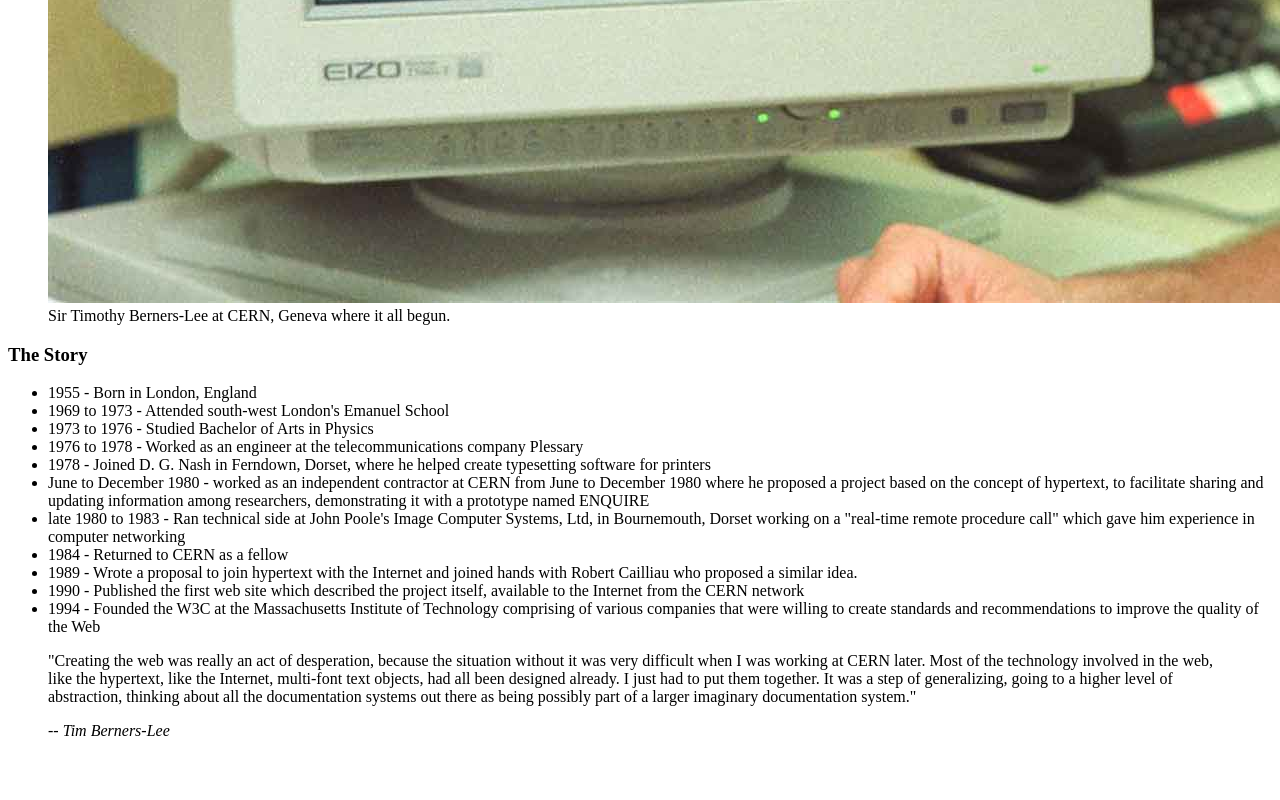
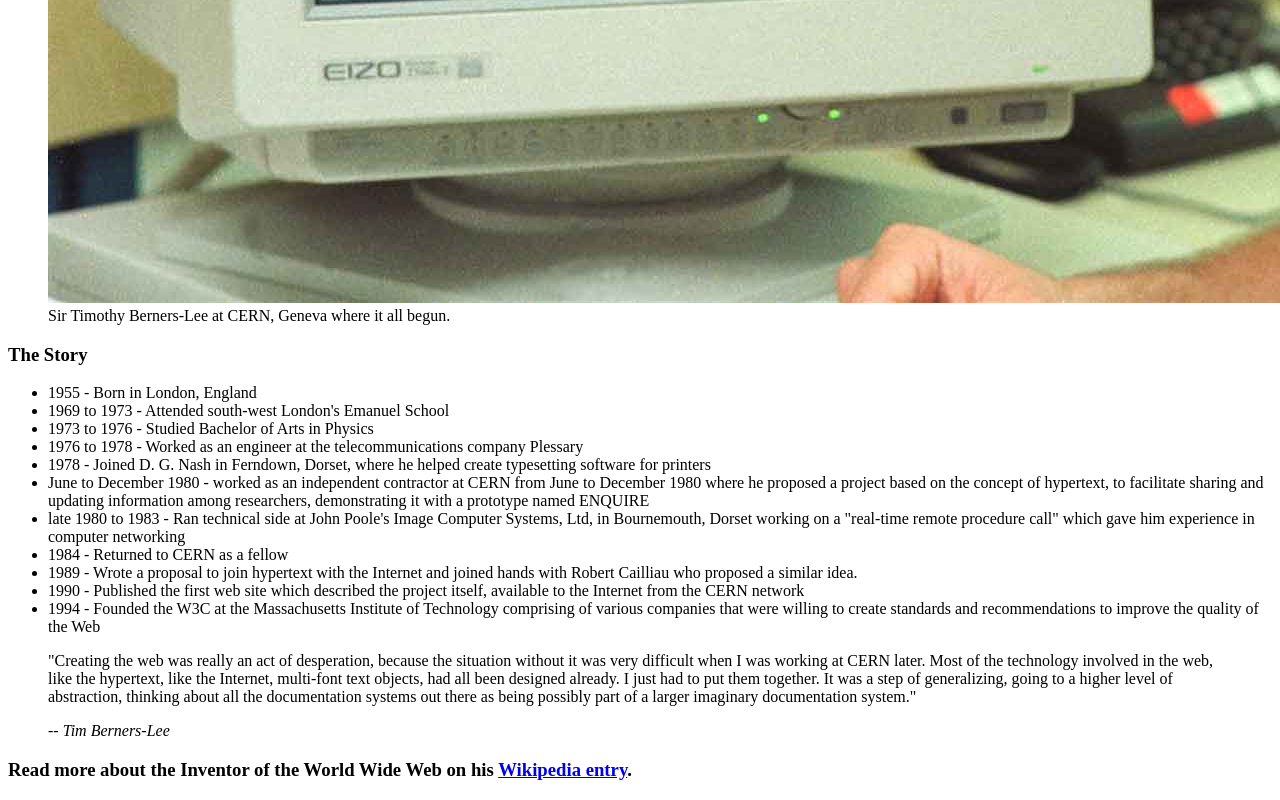
Before and after one commit to SGM-dev/Tibute-Page, a plain HTML site: page index.html in a window 1280 px wide. Shown: the part 1094-1894 px from the top of the page. Before the commit the page ends 1850 px from the top, so only its background shows below. Drawn offline with Linux system fonts and the light colour scheme.

Commit message:
add footer

```diff
--- a/index.html
+++ b/index.html
@@ -8,7 +8,7 @@
     <title>Tim Berners-Lee</title>
   </head>
   <body>
-    <main id="main">
+    <header>
       <h1 id="title">Sir Timothy John Berners-Lee</h1>
       <p>The man who invented the World Wide Web (WWW)</p>
       <figure id="img-div">
@@ -21,6 +21,8 @@
           Sir Timothy Berners-Lee at CERN, Geneva where it all begun.
         </figcaption>
       </figure>
+    </header>
+    <main id="main">
       <section id="tribute-info">
         <h3 id="headline">The Story</h3>
         <ul>
@@ -89,5 +91,16 @@
         </blockquote>
       </section>
     </main>
+    <footer>
+      <h3>
+        Read more about the Inventor of the World Wide Web on his
+        <a
+          id="tribute-link"
+          href="https://en.wikipedia.org/wiki/Tim_Berners-Lee"
+          target="_blank"
+          >Wikipedia entry</a
+        >.
+      </h3>
+    </footer>
   </body>
 </html>
```
